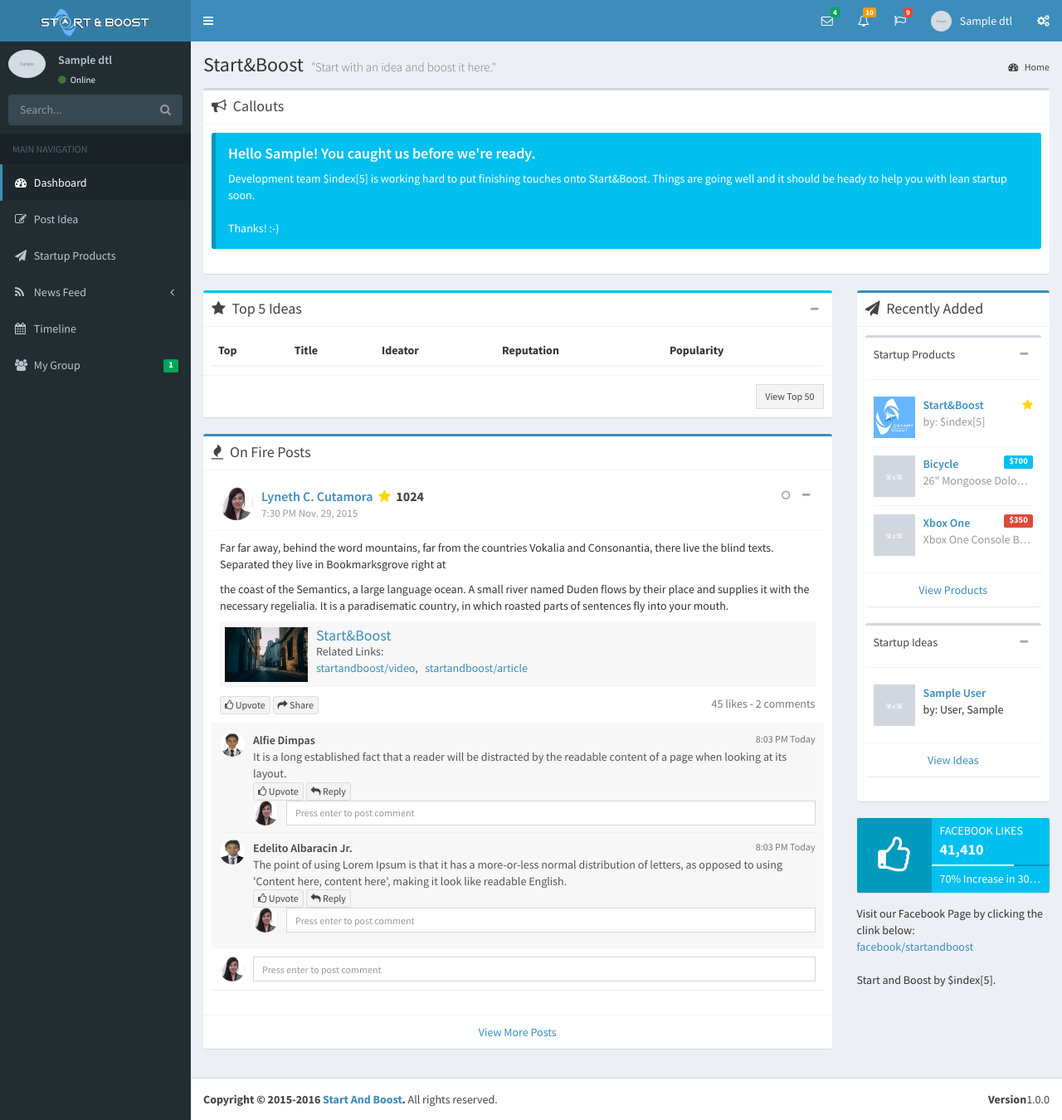
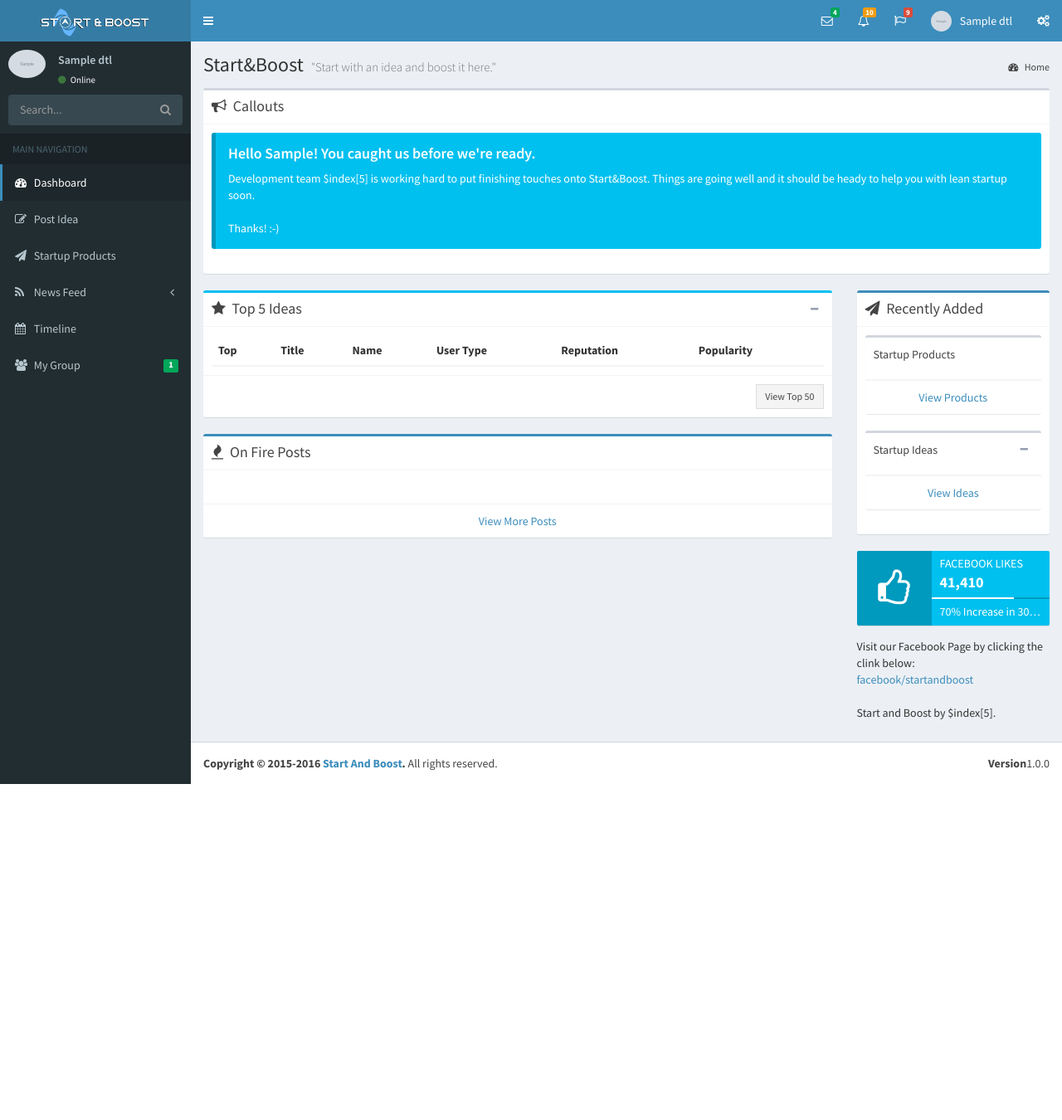
Before and after one commit to lynethcutamora/ci_snb42, a CodeIgniter app: page /ci_snb42/ in a window 1280 px wide. Shown: the whole page at 83% size. After the commit the page ends 945 px from the top, so only its background shows below. Run offline with CodeIgniter, Linux system fonts and the light colour scheme; the visitor is signed in with stand-in values (Sample User, id 1); tables that the repository leaves empty hold one stand-in row (values such as "Sample post"); grey boxes marked "Sample" are stand-in pictures; lists and menus that the app fills with data are empty; some libraries are stand-ins or nearby versions.

Commit message:
dashboard content

```diff
--- a/application/views/pages/dashboard/content.php
+++ b/application/views/pages/dashboard/content.php
@@ -50,7 +50,8 @@
                           <tr>
                             <th>Top</th>
                             <th>Title</th>
-                            <th>Ideator</th>
+                             <th>Name</th>
+                            <th>User Type</th>
                             <th>Reputation</th>
                             <th>Popularity</th>
                           </tr>
@@ -58,12 +59,7 @@
                         <tbody>
                         <?php
 
-
-
-
-
-
-                        $query = $this->db->query("SELECT *, COUNT(c.postId) as number_of_votes from upvote_dtl c left join userpost v on c.postId = v.postId left join user_md b on v.userid = b.userid where voteType = '1' group by c.postId order by number_of_votes desc limit 5");
+                        $query = $this->db->query("SELECT *, COUNT(c.postId) as number_of_votes from upvote_dtl c left join userpost v on c.postId = v.postId left join user_md b on v.userId = b.userId left join user_dtl d on b.userId = d.userId where voteType = '1' group by c.postId order by number_of_votes desc limit 5");
                              $i = 0;
                                 foreach($query->result() as $row):
                              $i++;
@@ -127,6 +123,7 @@
                         <tr>
                             <td><?php echo $i;?></td>
                             <td><a href="#"><?php echo $row->postTitle;?></a></td>
+                            <td><?php echo $row->user_fName;?>&nbsp;<?php echo $row->user_midInit;?>.&nbsp;<?php echo $row->user_lName;?></td>
                             <td><?php echo $row->user_Type;?></td>
                             <td><i class="fa fa-star" style="color:#ffd700;"></i>&nbsp;<span class="label label-default"><?php echo $rep;?></span></td>
                             <td>
@@ -142,13 +139,15 @@
                     </div><!-- /.table-responsive -->
                   </div><!-- /.box-body -->
                   <div class="box-footer clearfix">
-                    <a href="javascript::;" class="btn btn-sm btn-default btn-flat pull-right">View Top 50</a>
+                    <a href="" class="btn btn-sm btn-default btn-flat pull-right">View Top 50</a>
                   </div><!-- /.box-footer -->
                 </div><!-- /.box -->
 
               <!-- ======================================================= -->
               <!-- Box Comment -->
                 <!-- Box Comment -->
+
+
                 <div class="box box-primary">
                   <div class="box-header with-border">
                     <i class="fa fa-fire"></i>
@@ -156,11 +155,60 @@
                   </div><!-- /.box-header -->
                   <div class="box-body">
                   <div class="box box-widget">
+                  <?php
+                   $query = $this->db->query("SELECT *, COUNT(c.postId) as number_of_comments from upvote_dtl c left join userpost v on c.postId = v.postId left join user_md b on v.userId = b.userId left join user_dtl d on b.userId = d.userId left join avatar_dtl e on d.userId = e.userId where voteType = '3' group by c.postId order by number_of_comments desc limit 1");
+                      foreach($query->result() as $row):
+                        $this->db->select('*');
+                        $this->db->from('badge_dtl');
+                        $this->db->where('voteBadge','1');
+                        $this->db->where('userId',$row->userId);
+                        $query = $this->db->get();
+                        $gold = $query->num_rows();
+
+                        $this->db->select('*');
+                        $this->db->from('badge_dtl');
+                        $this->db->where('voteBadge','2');
+                        $this->db->where('userId',$row->userId);
+                        $query = $this->db->get();
+                        $silver = $query->num_rows();
+
+                        $this->db->select('*');
+                        $this->db->from('badge_dtl');
+                        $this->db->where('voteBadge','3');
+                        $this->db->where('userId',$row->userId);
+                        $query = $this->db->get();
+                        $bronze = $query->num_rows();
+
+                        $this->db->select('*');
+                        $this->db->from('badge_dtl');
+                        $this->db->where('voteBadge','4');
+                        $this->db->where('userId',$row->userId);
+                        $query = $this->db->get();
+                        $black = $query->num_rows();
+
+                        $rep = (($gold*20)+($silver*10)+($bronze*5))-($black*15);
+
+                        $this->db->select('*');
+                        $this->db->from('upvote_dtl');
+                        $this->db->where('voteType','1');
+                        $this->db->where('postId',$row->postId);
+                        $query = $this->db->get();
+                        $like = $query->num_rows();
+
+
+                        $this->db->select('*');
+                        $this->db->from('upvote_dtl');
+                        $this->db->where('voteType','3');
+                        $this->db->where('postId',$row->postId);
+                        $query = $this->db->get();
+                        $comment = $query->num_rows();
+                  ?>
                     <div class='box-header with-border'>
                       <div class='user-block'>
-                        <img class='img-circle' src='../../images/team/index0.png' alt='user image'>
-                        <span class='username'><a href="#">Lyneth C. Cutamora</a>&nbsp;&nbsp;<i class='fa fa-star' style="color:#ffd700;"></i><b>&nbsp;&nbsp;1024</b></span>
-                        <span class='description'>7:30 PM Nov. 29, 2015</span>
+                        <img class='img-circle' src='<?php echo base_url();?>/user/<?php echo $row->avatar_name;?>' alt='user image'>
+                        <span class='username'><a href="#"><?php echo $row->user_fName;?>&nbsp;<?php echo $row->user_midInit;?>.&nbsp;<?php echo $row->user_lName;?>&nbsp;</a>&nbsp;&nbsp;<i class='fa fa-star' style="color:#ffd700;"></i><b>&nbsp;&nbsp;<?php echo $rep;?></b></span>
+                        <button class='btn btn-default btn-xs'><i class='fa fa-star' style="color:Gold"></i> <span class="label label-primary">10</span> </button><button class='btn btn-default btn-xs'><i class='fa fa-star' style="color:Silver"></i><span class="label label-primary">5</span> </button><button class='btn btn-default btn-xs'><i class='fa fa-star' style="color:SandyBrown "></i><span class="label label-primary">20</span> </button>
+                        <span class='description'><?php echo $row->postDate;?></span>
                       </div><!-- /.user-block -->
                       <div class='box-tools'>
                         <button class='btn btn-box-tool' data-toggle='tooltip' title='Mark as read'><i class='fa fa-circle-o'></i></button>
@@ -169,20 +217,13 @@
                     </div><!-- /.box-header -->
                     <div class='box-body'>
                       <!-- post text -->
-                      <p>Far far away, behind the word mountains, far from the
-                        countries Vokalia and Consonantia, there live the blind
-                        texts. Separated they live in Bookmarksgrove right at</p>
-                      <p>the coast of the Semantics, a large language ocean.
-                        A small river named Duden flows by their place and supplies
-                        it with the necessary regelialia. It is a paradisematic
-                        country, in which roasted parts of sentences fly into
-                        your mouth.</p>
+                      <p><?php echo $row->postContent;?></p>
 
                       <!-- Attachment -->
                       <div class="attachment-block clearfix">
                         <img class="attachment-img" src="../../dist/img/photo1.png" alt="attachment image">
                         <div class="attachment-pushed">
-                          <h4 class="attachment-heading"><a href="#">Start&Boost</a></h4>
+                          <h4 class="attachment-heading"><a href="#"><?php echo $row->user_fName;?>&nbsp;<?php echo $row->user_midInit;?>.&nbsp;<?php echo $row->user_lName;?></a></h4>
                           <div class="attachment-text">
                             Related Links: <br/><a href="#">startandboost/video</a>, &nbsp;&nbsp;<a href="#">startandboost/article</a>
                           </div><!-- /.attachment-text -->
@@ -192,62 +233,9 @@
                       <!-- Social sharing buttons -->
                       <button class='btn btn-default btn-xs'><i class='fa fa-thumbs-o-up'></i> Upvote</button>
                       <button class='btn btn-default btn-xs'><i class='fa fa-share'></i> Share</button>
-                      <span class='pull-right text-muted'>45 likes - 2 comments</span>
+                      <span class='pull-right text-muted'><?php echo $like;?> likes - <?php echo $comment;?> comments</span>
                     </div><!-- /.box-body -->
-                    <div class='box-footer box-comments'>
-                      <div class='box-comment'>
-                        <!-- User image -->
-                        <img class='img-circle img-sm' src='../../images/team/index2.jpg' alt='user image'>
-                        <div class='comment-text'>
-                          <span class="username">
-                            Alfie Dimpas
-                            <span class='text-muted pull-right'>8:03 PM Today</span>
-                          </span><!-- /.username -->
-                          It is a long established fact that a reader will be distracted
-                          by the readable content of a page when looking at its layout.<br/>
-                          <button class='btn btn-default btn-xs'><i class='fa fa-thumbs-o-up'></i> Upvote</button>
-                          <button class='btn btn-default btn-xs'><i class='fa fa-reply'></i> Reply</button><br/>
-                          <form action="#" method="post">
-                            <img class="img-responsive img-circle img-sm" src="../../images/team/index0.png" alt="alt text">
-                            <!-- .img-push is used to add margin to elements next to floating images -->
-                            <div class="img-push">
-                              <input type="text" class="form-control input-sm" placeholder="Press enter to post comment">
-                            </div>
-                          </form>
-                        </div><!-- /.comment-text -->
-                      </div><!-- /.box-comment -->
-                      <div class='box-comment'>
-                        <!-- User image -->
-                        <img class='img-circle img-sm' src='../../images/team/index3.jpg' alt='user image'>
-                        <div class='comment-text'>
-                          <span class="username">
-                            Edelito Albaracin Jr.
-                            <span class='text-muted pull-right'>8:03 PM Today</span>
-                          </span><!-- /.username -->
-                          The point of using Lorem Ipsum is that it has a more-or-less
-                          normal distribution of letters, as opposed to using
-                          'Content here, content here', making it look like readable English.<br/>
-                          <button class='btn btn-default btn-xs'><i class='fa fa-thumbs-o-up'></i> Upvote</button>
-                          <button class='btn btn-default btn-xs'><i class='fa fa-reply'></i> Reply</button><br/>
-                          <form action="#" method="post">
-                            <img class="img-responsive img-circle img-sm" src="../../images/team/index0.png" alt="alt text">
-                            <!-- .img-push is used to add margin to elements next to floating images -->
-                            <div class="img-push">
-                              <input type="text" class="form-control input-sm" placeholder="Press enter to post comment">
-                            </div>
-                          </form>
-                        </div><!-- /.comment-text -->
-                      </div><!-- /.box-comment -->
-                    </div><!-- /.box-footer -->
-                    <div class="box-footer">
-                      <form action="#" method="post">
-                        <img class="img-responsive img-circle img-sm" src="../../images/team/index0.png" alt="alt text">
-                        <!-- .img-push is used to add margin to elements next to floating images -->
-                        <div class="img-push">
-                          <input type="text" class="form-control input-sm" placeholder="Press enter to post comment">
-                        </div>
-                      </form>
-                    </div><!-- /.box-footer -->
+                      <?php  endforeach;?>
                   </div><!-- /.box -->
                 </div><!--/.body-->
                 <div class="box-footer text-center">
@@ -267,6 +255,20 @@
                     <div class="box">
                       <div class="box-header with-border">
                         <p>Startup Products</p>
+                         <?php
+
+                        $this->db->select('*');
+                        $this->db->from('user_md a');
+
+                        $this->db->join('user_dtl b', 'b.userId=a.userId','left');
+                        $this->db->join('userpost c', 'c.userId=b.userId','left');
+                        $this->db->join('userpost_ext d', 'd.postId=c.postId','left');
+                        $this->db->where('postType', '2');
+                        $this->db->order_by('postDate', 'DESC');
+                        $this->db->limit('5');
+                        $top = $this->db->get();
+                                foreach($top->result() as $row):
+                        ?>
                         <div class="box-tools pull-right">
                           <button class="btn btn-box-tool" data-widget="collapse"><i class="fa fa-minus"></i></button>
                         </div>
@@ -278,34 +280,13 @@
                               <img src="../../images/blue.png" alt="Product Image">
                             </div>
                             <div class="product-info">
-                              <a href="javascript::;" class="product-title">Start&Boost<span class="pull-right"><i class="fa fa-star" style="color:#ffd700;"></i></span></a>
+                              <a href="javascript::;" class="product-title"><?php echo $row->postTitle;?></a>
                               <span class="product-description">
-                                by: $index[5]
+                                by: <?php echo $row->user_lName?>, <?php echo $row->user_fName?>
                               </span>
                             </div>
-                          </li><!-- /.item -->
-                          <li class="item">
-                            <div class="product-img">
-                              <img src="../../dist/img/default-50x50.gif" alt="Product Image">
-                            </div>
-                            <div class="product-info">
-                              <a href="javascript::;" class="product-title">Bicycle <span class="label label-info pull-right">$700</span></a>
-                              <span class="product-description">
-                                26" Mongoose Dolomite Men's 7-speed, Navy Blue.
-                              </span>
-                            </div>
-                          </li><!-- /.item -->
-                          <li class="item">
-                            <div class="product-img">
-                              <img src="../../dist/img/default-50x50.gif" alt="Product Image">
-                            </div>
-                            <div class="product-info">
-                              <a href="javascript::;" class="product-title">Xbox One <span class="label label-danger pull-right">$350</span></a>
-                              <span class="product-description">
-                                Xbox One Console Bundle with Halo Master Chief Collection.
-                              </span>
-                            </div>
-                          </li><!-- /.item -->
+                          </li>
+                           <?php  endforeach;?>
                         </ul>
                       </div><!-- /.box-body -->
                       <div class="box-footer text-center">
@@ -321,15 +302,15 @@
                         <p>Startup Ideas</p>
                         <?php
 
+                        $this->db->select('*');
+                        $this->db->from('user_md a');
 
-
-
-
-                        $this->db->select('*');
-                        $this->db->from('userpost a');
-
-                       $this->db->join('user_md b', 'b.userId=a.userId','left');
-                        $this->db->join('user_dtl c', 'c.userId=b.userId','left');
+                        $this->db->join('user_dtl b', 'b.userId=a.userId','left');
+                        $this->db->join('userpost c', 'c.userId=b.userId','left');
+                        $this->db->join('userpost_ext d', 'd.postId=c.postId','left');
+                        $this->db->where('postType', '1');
+                        $this->db->order_by('postDate', 'DESC');
+                        $this->db->limit('5');
                         $top = $this->db->get();
                                 foreach($top->result() as $row):
                         ?>
@@ -339,7 +320,7 @@
                         <ul class="products-list product-list-in-box">
                           <li class="item">
                             <div class="product-img">
-                              <img src="../../dist/img/default-50x50.gif" alt="Product Image">
+                              <img src="../../images/blue.png" alt="Product Image">
                             </div>
                             <div class="product-info">
                               <a href="javascript::;" class="product-title"><?php echo $row->postTitle;?></a></br>
--- a/application/views/pages/dashboard/index.php
+++ b/application/views/pages/dashboard/index.php
@@ -9,4 +9,5 @@
     <?php include("content.php");?>
     <?php include("footer.php");?>
     <?php include("controlsidebar.php");?>
+    <?php include("top.php");?>
     <?php include("end.php");}?>
```
Also changed, not shown: application/views/pages/dashboard/top.php (added, +108 -0 lines).
